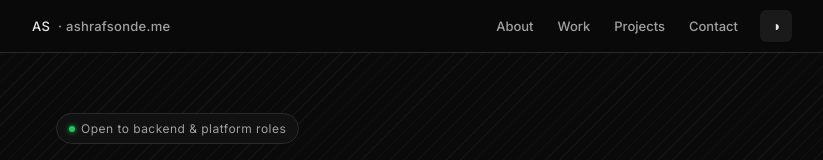
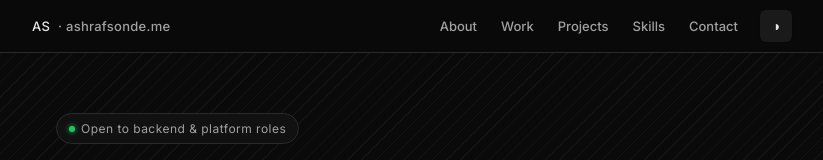
Before and after one commit to Ashraf-Sonde/portfolio-webite, a Next.js app: page / in a window 1280 px wide. Shown: the top 160 px of the page, without its empty margins (228-1051 px from the left). Built offline with nearby package versions, Linux system fonts and the light colour scheme.

Commit message:
chore: added skills section in navbar
1. added skills section in navbar
2. Added cursor to monochrome icons

```diff
--- a/src/components/sections/skills.tsx
+++ b/src/components/sections/skills.tsx
@@ -25,7 +25,7 @@ const lucideIcons: Record<string, LucideIcon> = {
 function renderTechIcon(icon: string, name: string) {
   if (icon.startsWith('https') || icon.startsWith('/')) {
     const isMonochrome =
-      name === 'Next.js' || name === 'Shadcn/UI' || name === 'AWS';
+      name === 'Next.js' || name === 'Shadcn/UI' || name === 'AWS' || name === 'Cursor';
     return (
       // eslint-disable-next-line @next/next/no-img-element
       <img
--- a/src/components/ui/nav.tsx
+++ b/src/components/ui/nav.tsx
@@ -99,6 +99,20 @@ export function Nav() {
             variant="ghost"
             size="sm"
             onClick={() => {
+              scrollTo('#skills');
+              trackEvent({
+                name: 'nav_section_clicked',
+                properties: { section: 'skills' },
+              });
+            }}
+            className="hidden sm:flex text-[13px] text-muted-foreground hover:text-foreground h-8 px-[10px] rounded-md"
+          >
+            Skills
+          </Button>
+          <Button
+            variant="ghost"
+            size="sm"
+            onClick={() => {
               scrollTo('#contact');
               trackEvent({
                 name: 'nav_section_clicked',
--- a/src/lib/data.ts
+++ b/src/lib/data.ts
@@ -505,7 +505,7 @@ export const skills = [
       {
         name: 'Cursor',
         url: 'https://cursor.com/',
-        icon: 'https://cdn.simpleicons.org/cursor/ffffff',
+        icon: 'https://cdn.simpleicons.org/cursor/000000',
       },
       {
         name: 'n8n',
```
